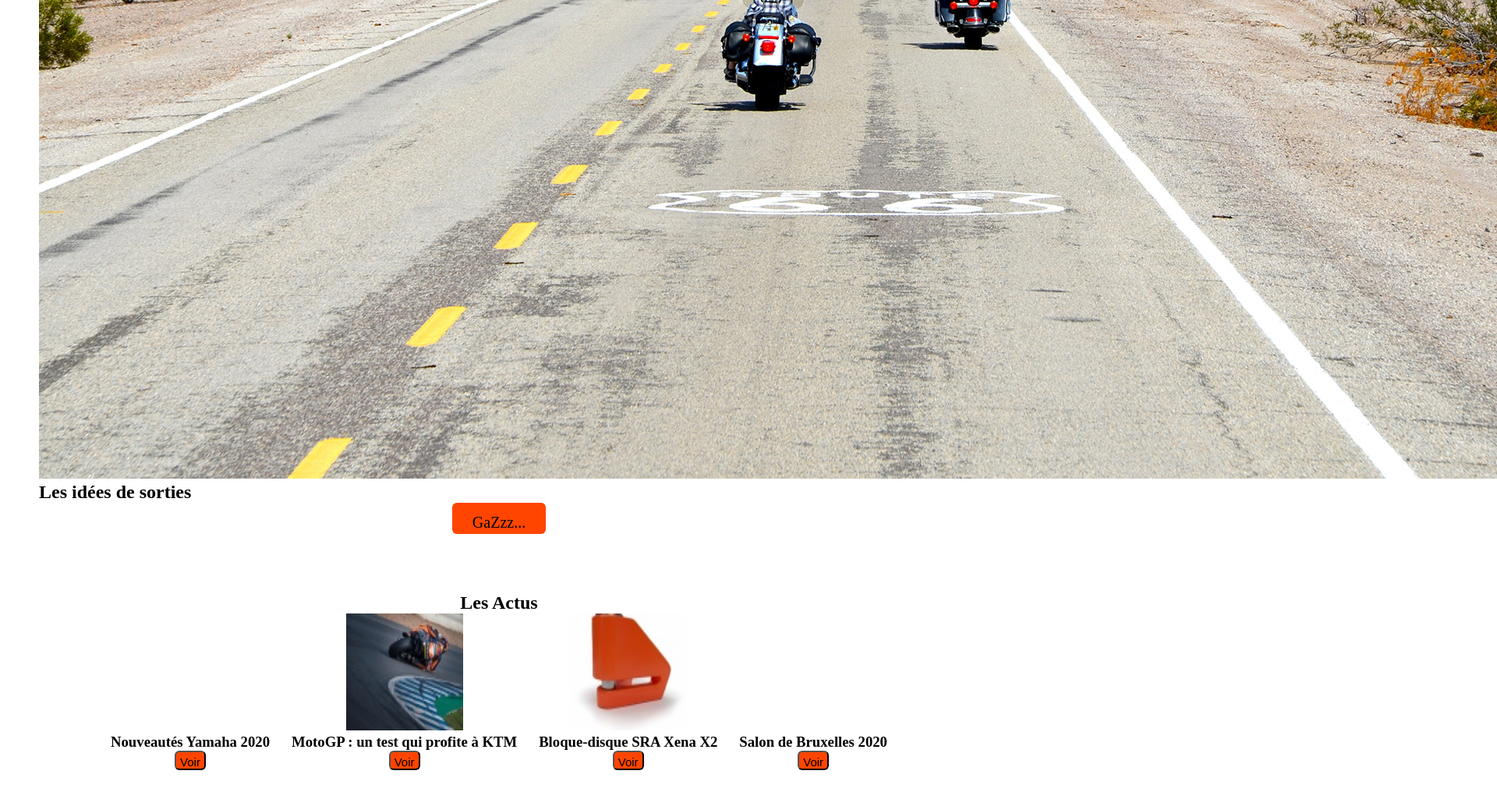
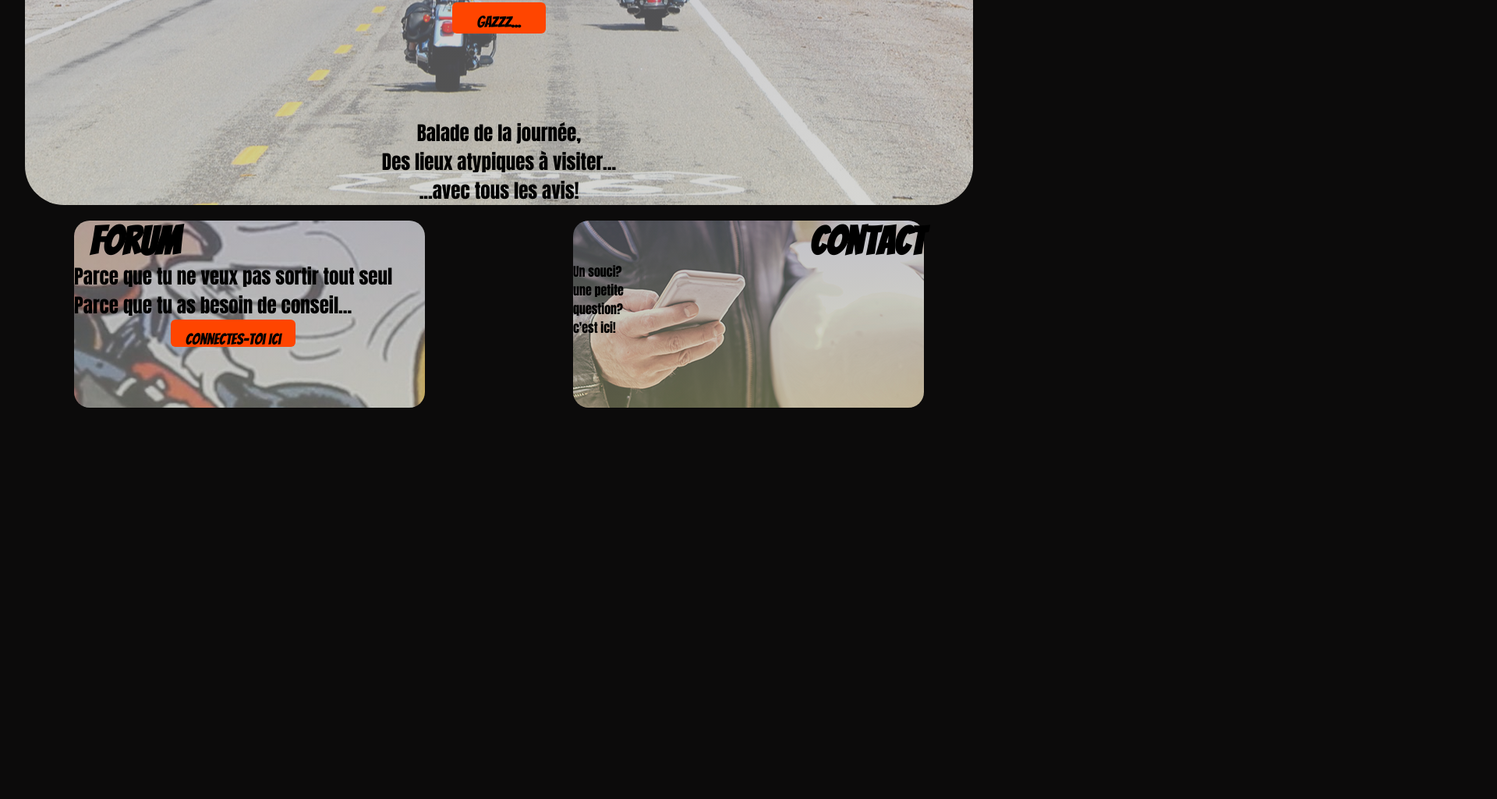
Before and after one commit to Stefani8511/motmot, a plain HTML site: page index.html in a window 1280 px wide. Shown: the part 1062-2087 px from the top of the page at 78% size, 1920 px wide, since content can reach past the window. After the commit the page ends 1585 px from the top, so only its background shows below. Drawn offline with Linux system fonts and the light colour scheme; grey boxes are pictures that could not be loaded.

Commit message:
ajout face forum et contact

```diff
--- a/index.html
+++ b/index.html
@@ -8,6 +8,7 @@
     <link rel="stylesheet" href="style.css">
     <link rel="stylesheet" href="https://cdnjs.cloudflare.com/ajax/libs/font-awesome/5.12.0/css/all.min.css">
     <link href="https://fonts.googleapis.com/css?family=Anton|Bangers&display=swap" rel="stylesheet">
+    <link rel="stylesheet" href="https://cdnjs.cloudflare.com/ajax/libs/font-awesome/5.12.0/css/all.min.css">
     <title>Les Mot'Mot'</title>
 
 </head>
@@ -17,8 +18,11 @@
 
         <nav>
             <div class="tete">
-                <i class="fab fa-angellist"></i>
+
+                <div class="vay">
+                    <i class="fab fa-angellist"></i></div>
                 <h1>Les Mot' Mot' à bord</h1>
+
 
             </div>
 
@@ -31,22 +35,14 @@
                 </ul>
             </div>
         </nav>
+        <div class="face">
+            <a href="#"><i class="fab fa-facebook-square"></i></a>
+            <p> Suivez-nous tous les jours</p>
+        </div>
     </header>
-
-    <section class="idee">
-        <div class="partir">
-       <div class="fondidee">
-           <img src="route-66.jpg" alt="route66">
-       </div>
-
-<h2>Les idées de sorties</h2>
-        <a href="#" class="button1">GaZzz...</a>
-        </div>
-
-
-    </section>
     <section class="accueil">
         <h2>Les Actus</h2>
+
 
         <div class="actus">
 
@@ -55,13 +51,13 @@
                 <iframe width="150" height="150" src="https://www.youtube.com/embed/3STn-d1huCw" frameborder="0"
                     allow="accelerometer; autoplay; encrypted-media; gyroscope; picture-in-picture"
                     allowfullscreen></iframe>
-                <h3>Nouveautés Yamaha 2020</figcaption>
+                <h3>Nouveautés Yamaha 2020</h3>
                 <button> <a href="#">Voir</a></button>
             </div>
 
             <div class="actu">
                 <img src="motogp.jpg" alt="Moto GP">
-                <h3>MotoGP : un test qui profite à KTM</figcation>
+                <h3>MotoGP : un test qui profite à KTM</h3>
 
                 <button> <a href="#">Voir</a></button>
             </div>
@@ -76,7 +72,7 @@
                 <iframe width="150" height="150" src="https://www.youtube.com/embed/qbSfN8ZxUSc" frameborder="0"
                     allow="accelerometer; autoplay; encrypted-media; gyroscope; picture-in-picture"
                     allowfullscreen></iframe>
-                <h3>Salon de Bruxelles 2020</figcaption>
+                <h3>Salon de Bruxelles 2020</h3>
 
                 <button> <a href="#">Voir</a></button>
             </div>
@@ -85,16 +81,38 @@
 
         </div>
     </section>
+    <section class="idee">
+        <div class="partir">
+            <h2>Les idées de sorties</h2>
+            <a href="#" class="button1">GaZzz...</a>
+        </div>
+        <div class="sorties">
+            <ul>
+                <li>Balade de la journée,</li>
 
-    <section class="Forum">
+                <li>Des lieux atypiques à visiter...</li>
+                <li>...avec tous les avis!</li>
+            </ul>
+        </div>
+
 
     </section>
 
-    <section class="contact">
+    <div class="fotact">
 
-    </section>
+        <section class="forum">
+            <h2>Forum</h2>
+            <p>Parce que tu ne veux pas sortir tout seul<br>
+                Parce que tu as besoin de conseil...
+                <a href="#" class="button2">Connectes-toi ici</a>
+            </p>
+        </section>
 
-
+        <section class="contact">
+            <h2>Contact</h2>
+            <p>Un souci? une petite question? c'est ici!</p>
+        </section>
+    </div>
 
 </body>
 
--- a/style.css
+++ b/style.css
@@ -3,7 +3,10 @@
     padding: 0;
     box-sizing: border-box;
     list-style: none;
+}
 
+body {
+    background-color: rgb(12, 11, 11);
 }
 
 /*header*/
@@ -15,11 +18,12 @@ header {
     display: inline-block;
     flex-wrap: nowrap;
     background-size: cover;
-    background-color: rgb(53, 51, 51);
-    background-image: url(header.jpg);
-    opacity: 0.95;
+    /*
+    background-color: rgb(53, 51, 51);*/
+    background-image: linear-gradient(rgba(137, 137, 160, 0.5), rgba(173, 173, 167, 0.5)), url(header.jpg);
+
     border-bottom: 5px solid black;
-
+    position: relative;
 }
 
 header nav {
@@ -31,24 +35,46 @@ header nav {
     background-size: cover;
 }
 
-header nav ul li a {
+.liste {
     text-decoration: none;
     font-family: 'Anton', sans-serif;
     color: orangered;
     font-size: 25px;
     list-style: none;
-
+    width: 80%;
 
 }
 
-.liste {
-    width: 70%;
+.face {
+    position: absolute;
+    top: 100px;
+    left: 20px;
 }
+
+.face a {
+    font-size: 60px;
+    margin-left: 20px;
+    margin-top: 20px;
+    color: rgb(9, 6, 209);
+    display: flex;
+    align-items: flex-start;
+    justify-content: flex-start;
+
+}
+
+.face p {
+    color: black;
+    font-family: 'Bangers', cursive, sans-serif;
+    display: flex;
+    align-items: flex-start;
+    justify-content: flex-start;
+    margin-top: 5px;
+}
+
 
 .liste ul {
     display: flex;
     justify-content: space-between;
-
 }
 
 a:hover {
@@ -76,12 +102,9 @@ h1 {
     margin-top: 20px;
 }
 
-header i {
+.vay {
     font-size: 250px;
     margin-top: 10px;
-}
-
-i {
     color: white;
 }
 
@@ -98,12 +121,12 @@ i {
     background-position: center;
     padding: 20px 0px;
     margin-bottom: 20px;
-
+    color: white;
 }
 
-.actu img {
-    -webkit-transition: all 1s ease;
 
+h2 {
+    font-size: 50px;
 }
 
 .actu img .accueil h2 {
@@ -117,16 +140,20 @@ i {
 }
 
 .idee {
-   padding: 50px;
 
-    width: 100%;
-    height: 1500px;
+    width: 95%;
+    margin: 20px auto;
+    height: 100%;
+    background: linear-gradient(rgba(137, 137, 160, 0.5), rgba(173, 173, 167, 0.5)), url("route-66.jpg") center;
+    border-radius: 50px;
+
 }
-.idee.partir.fondidee{
 
-    border-color: black;
+.fondidee {
+
     border-radius: 15px 15px 15px 15px;
 }
+
 button {
     display: block;
     text-decoration: none;
@@ -142,14 +169,6 @@ button {
     border-radius: 6px;
 
 
-
-}
-
-.idee {
-    background-image: url(route66.jpg);
-
-    background-position: center;
-    background-size: cover;
 }
 
 .button1 {
@@ -165,3 +184,119 @@ button {
     border-radius: 6px;
     text-decoration: none;
 }
+
+/*
+.idee {
+    display: flex;
+    justify-content: space-around;
+    align-items: center;
+}*/
+
+.partir {
+    display: flex;
+    flex-direction: column;
+    align-items: center;
+    justify-content: space-around;
+    height: 70vh;
+    font-family: 'Bangers', cursive, sans-serif;
+
+}
+
+.partir h2 {
+    font-size: 80px;
+}
+
+/*
+.partir h2 {
+    justify-content: flex-start;
+    text-align: left;
+
+.forum {
+    background-color: blanchedalmond;
+}
+*/
+.sorties ul {
+    display: flex;
+    flex-direction: column;
+    justify-content: flex-start;
+    align-items: center;
+    text-decoration: #000;
+    text-decoration: none;
+    font-family: 'Anton', sans-serif;
+    font-size: 25px;
+    list-style: none;
+
+}
+
+.forum {
+    width: 450px;
+    height: 30vh;
+    display: flex;
+    flex-direction: column;
+    align-items: flex-start;
+    justify-content: flex-start;
+    border-radius: 20px;
+    background: linear-gradient(rgba(137, 137, 160, 0.5), rgba(173, 173, 167, 0.5)), url("fille.jpg") center;
+    background-repeat: no-repeat;
+
+}
+
+h2 {
+    font-family: 'Bangers', cursive, sans-serif;
+}
+
+.forum p {
+
+    font-family: 'Anton', sans-serif;
+    font-size: 25px;
+}
+
+.forum h2 {
+    margin-left: 20px;
+}
+
+.button2 {
+    display: block;
+    width: 160px;
+    height: 35px;
+    background: orangered;
+    color: black;
+    font-size: 20px;
+    margin: 0 auto;
+    line-height: 50px;
+    text-align: center;
+    border-radius: 6px;
+    text-decoration: none;
+    font-family: 'Bangers', cursive, sans-serif;
+
+}
+
+.contact {
+    width: 450px;
+    height: 30vh;
+    border-radius: 20px;
+    background: linear-gradient(rgba(137, 137, 160, 0.5), rgba(179, 179, 137, 0.5)), url("contact.png") center;
+    background-repeat: no-repeat;
+}
+
+.contact p {
+    font-family: 'Anton', sans-serif;
+    width: 70px;
+    display: flex;
+    align-items: flex-start;
+    justify-content: flex-start;
+
+}
+
+.contact h2 {
+    display: flex;
+    align-items: flex-start;
+    justify-content: flex-end;
+}
+
+.fotact {
+    display: flex;
+    align-items: center;
+    justify-content: space-around;
+
+}
```
Also changed, not shown: contact.png (added).
